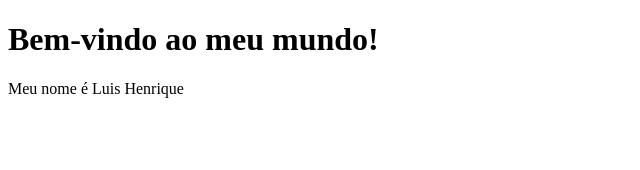
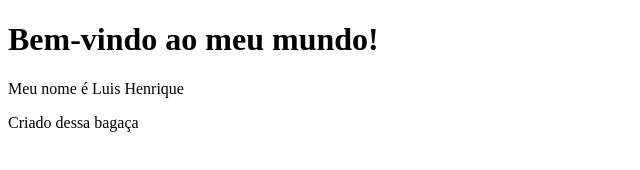
Before and after one commit to LuisSantosz/aula4_teste, a plain HTML site: page index.html in a window 1280 px wide. Shown: the whole page, without its empty margins (0-640 px from the left). Drawn offline with Linux system fonts and the light colour scheme.

Commit message:
Foi inserido mais uma informação

```diff
--- a/index.html
+++ b/index.html
@@ -9,5 +9,6 @@
 <body>
     <h1>Bem-vindo ao meu mundo!</h1>
     <p>Meu nome é Luis Henrique</p>
+    <P>Criado dessa bagaça</P>
 </body>
 </html>
```
